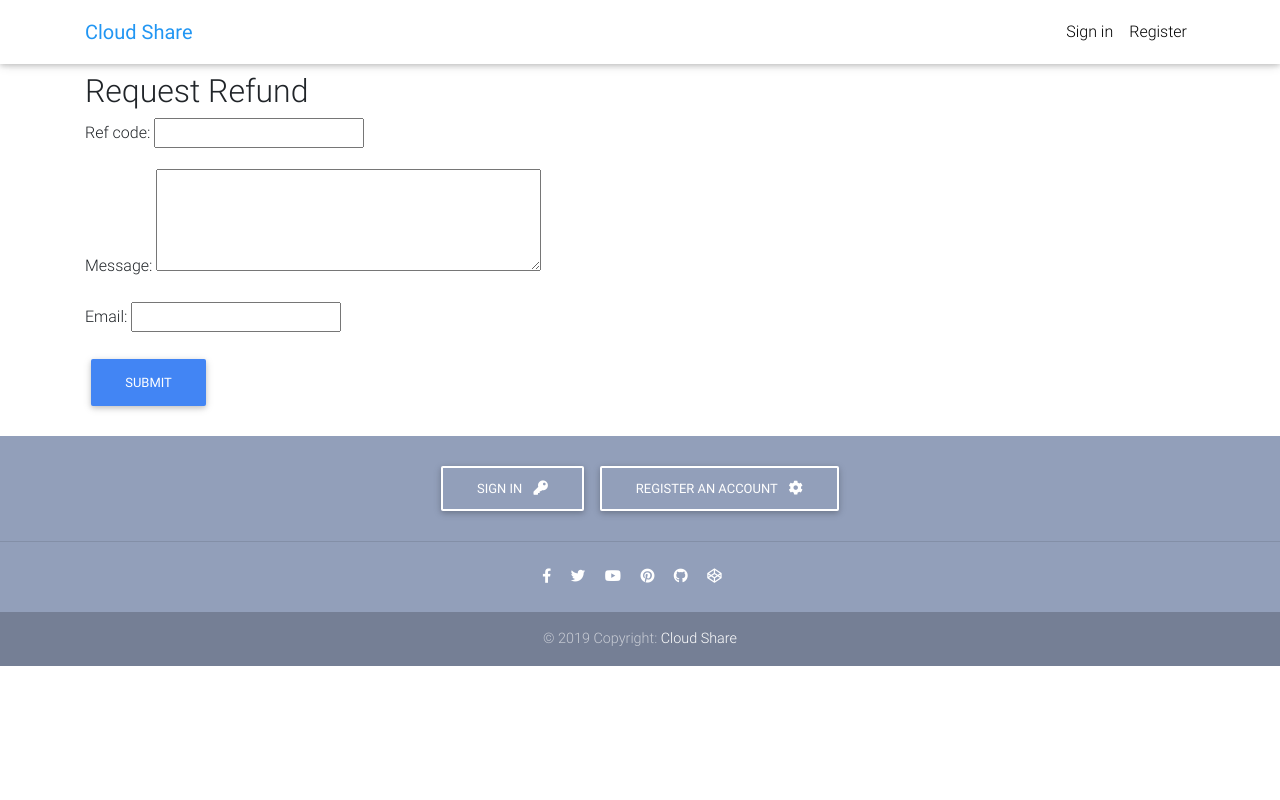
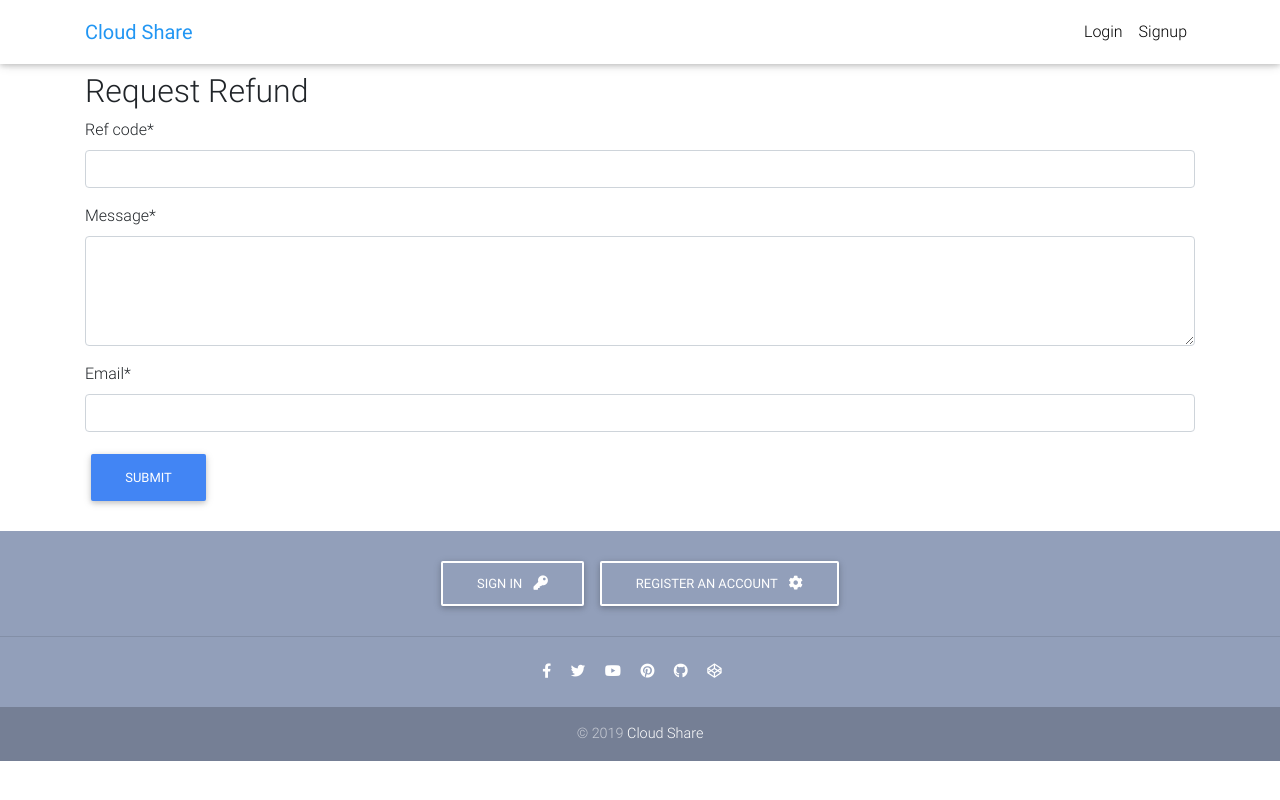
Before and after one commit to FusionArc/django-ecom, a Django app: page /request-refund/ in a window 1280 px wide. Run offline with Django 3.2, Linux system fonts and the light colour scheme; some libraries are stand-ins or nearby versions.

Commit message:
update template views

```diff
--- a/core/models.py
+++ b/core/models.py
@@ -41,7 +41,7 @@
     label = models.CharField(choices=LABEL_CHOICES, max_length=1)
     slug  = models.SlugField()
     description = models.TextField(blank=True)
-    image = models.ImageField(blank=True)
+    image = models.ImageField()
 
     def __str__(self):
         return self.title
--- a/templates/footer.html
+++ b/templates/footer.html
@@ -47,7 +47,7 @@
 
     <!--Copyright-->
     <div class="footer-copyright py-3">
-      © 2019 Copyright:
+      © 2019
       <a href="#" target="_blank">Cloud Share</a>
     </div>
     <!--/.Copyright-->
--- a/templates/home.html
+++ b/templates/home.html
@@ -74,7 +74,7 @@
               <!--Card content-->
               <div class="card-body text-center">
                 <!--Category & Title-->
-                <a href="" class="grey-text">
+                <a href="#" class="grey-text">
                   <h5>{{ item.get_category_display }}</h5>
                 </a>
                 <h5>
--- a/templates/navbar.html
+++ b/templates/navbar.html
@@ -2,10 +2,11 @@
 
 <nav class="navbar fixed-top navbar-expand-lg navbar-light white scrolling-navbar">
     <div class="container">
-        <!-- Brand -->
-        <a class="navbar-brand waves-effect" href="/">
-            <strong class="blue-text">Cloud Share</strong>
-        </a>
+
+      <!-- Brand -->
+      <a class="navbar-brand waves-effect" href="/">
+        <strong class="blue-text">Cloud Share</strong>
+      </a>
 
       <!-- Collapse -->
       <button class="navbar-toggler" type="button" data-toggle="collapse" data-target="#navbarSupportedContent"
@@ -19,8 +20,7 @@
         <!-- Left -->
         <ul class="navbar-nav mr-auto">
           {% comment %} <li class="nav-item active">
-            <a class="nav-link waves-effect" href="/">
-                <i class="fas fa-home"></i>
+            <a class="nav-link waves-effect" href="/">Home
               <span class="sr-only">(current)</span>
             </a>
           </li>
@@ -34,7 +34,7 @@
         <ul class="navbar-nav nav-flex-icons">
           {% if request.user.is_authenticated %}
           <li class="nav-item">
-            <a href="#" class="nav-link waves-effect">
+            <a href="{% url 'core:order-summary' %}" class="nav-link waves-effect">
               <span class="badge red z-depth-1 mr-1"> {{ request.user|cart_item_count }} </span>
               <i class="fas fa-shopping-cart"></i>
               <span class="clearfix d-none d-sm-inline-block"> Cart </span>
@@ -42,18 +42,18 @@
           </li>
           <li class="nav-item">
             <a class="nav-link waves-effect" href="{% url 'account_logout' %}">
-              <span class="clearfix d-none d-sm-inline-block"> Sign out </span>
+              <span class="clearfix d-none d-sm-inline-block"> Logout </span>
             </a>
           </li>
           {% else %}
           <li class="nav-item">
             <a class="nav-link waves-effect" href="{% url 'account_login' %}">
-              <span class="clearfix d-none d-sm-inline-block"> Sign in </span>
+              <span class="clearfix d-none d-sm-inline-block"> Login </span>
             </a>
           </li>
           <li class="nav-item">
             <a class="nav-link waves-effect" href="{% url 'account_signup' %}">
-              <span class="clearfix d-none d-sm-inline-block"> Register </span>
+              <span class="clearfix d-none d-sm-inline-block"> Signup </span>
             </a>
           </li>
           {% endif %}
--- a/templates/product.html
+++ b/templates/product.html
@@ -43,7 +43,8 @@
 
             <p>{{ object.description }}</p>
 
-            {% comment %} <form class="d-flex justify-content-left">
+            {% comment %}
+            <form class="d-flex justify-content-left">
               <!-- Default input -->
               <input type="number" value="1" aria-label="Search" class="form-control" style="width: 100px">
               <button class="btn btn-primary btn-md my-0 p" type="submit">
@@ -51,7 +52,8 @@
                 <i class="fas fa-shopping-cart ml-1"></i>
               </button>
 
-            </form> {% endcomment %}
+            </form>
+            {% endcomment %}
             <a href="{{ object.get_add_to_cart_url }}" class="btn btn-primary btn-md my-0 p">
               Add to cart
               <i class="fas fa-shopping-cart ml-1"></i>
```
Also changed, not shown: django_ecom/settings/base.py (+18 -12 lines), templates/base.html (+2 -6 lines), templates/item_list.html (deleted, +0 -9 lines), core/migrations/0001_initial.py (added), core/migrations/0002_auto_20190919_0835.py (added), db.sqlite3, media/msi-gt83cv.jpg (deleted).
